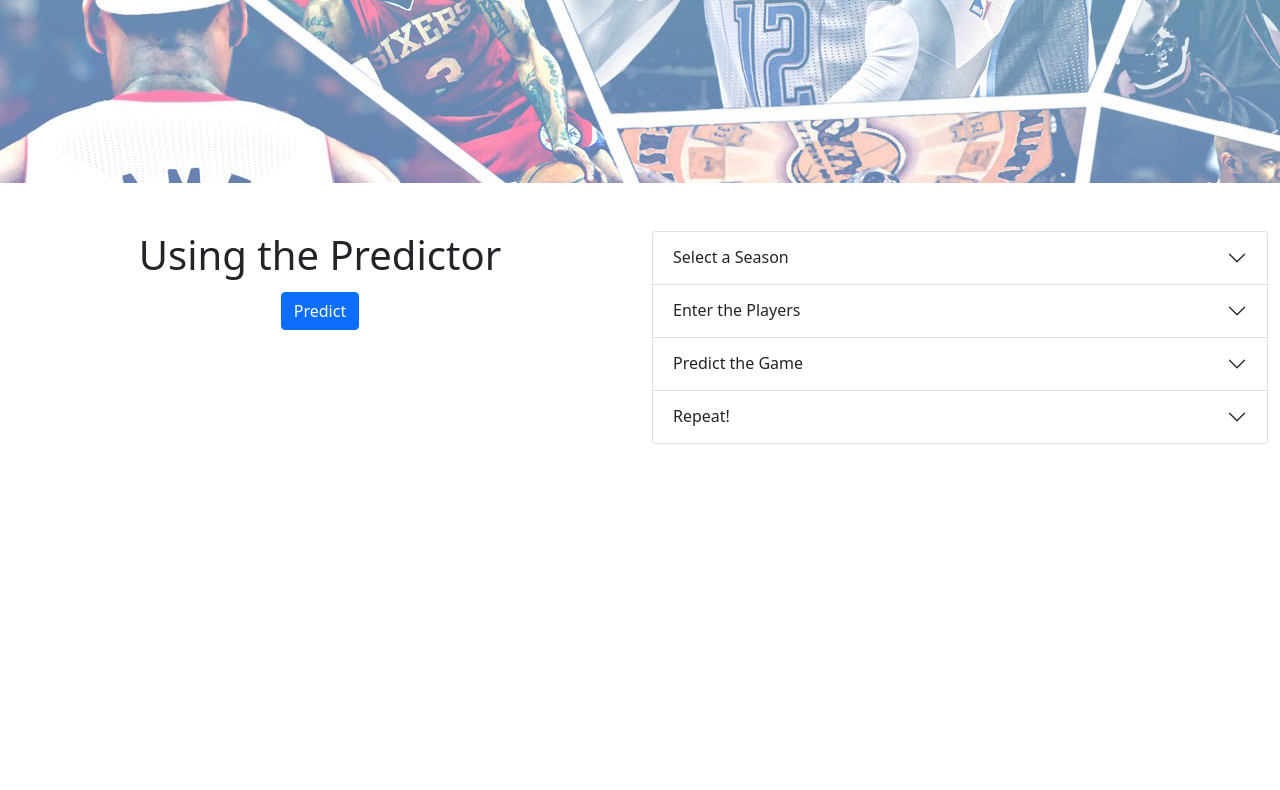
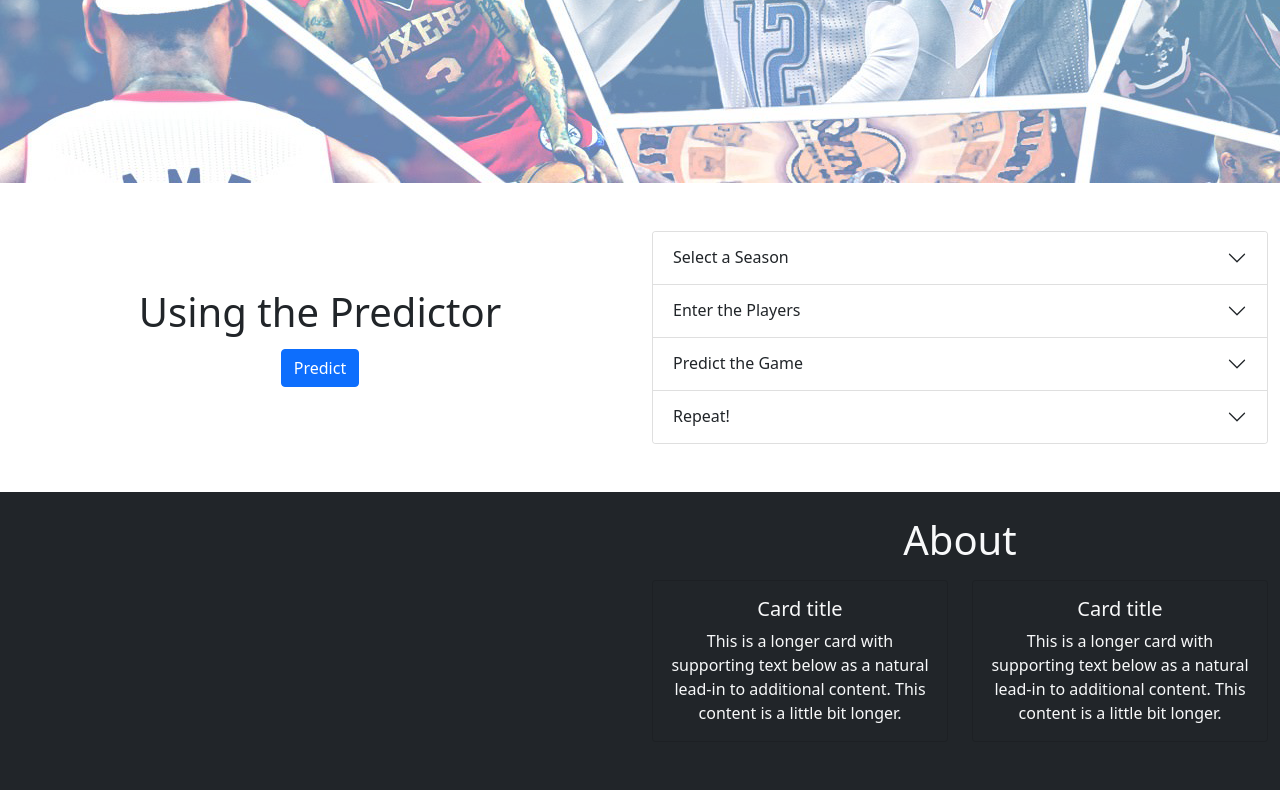
Before and after one commit to ljb135/nba-project-2, a Flask app: template templates/homeBS.html in a window 1280 px wide. Shown: the part 673-1463 px from the top of the page. Before the commit the page ends 1117 px from the top, so only its background shows below. Run offline with Flask 2, Linux system fonts and the light colour scheme; the template is opened without the code that fills it, so the values that code supplies are empty; parts of the project's set-up code (start-up, migrations or seed data) failed here and were passed over; some libraries are stand-ins or nearby versions.

Commit message:
Added About Us section to homepage

```diff
--- a/templates/homeBS.html
+++ b/templates/homeBS.html
@@ -6,7 +6,7 @@
   <div class="row min-vh-100">
     <div class="container-fluid my-auto">
       <center>
-        <h1 class="display-1">Welcome to NBA Predict</h1>
+        <h1 class="display-1"><strong>Welcome to NBA Predict</strong></h1>
         <h2><small>Enter two teams, either real or completely random, to see our model’s prediction for which team would win an NBA game!</small></h2>
         <a href="#body" class="btn btn-primary" style="margin-top: 5px;">Get Started</a>
       </center>
@@ -14,9 +14,9 @@
   </div>
 </div>
 
-<div id="body" class="container-fluid mt-5">
-  <div class="row">
-    <div class="col-md">
+<div id="body" class="container-fluid">
+  <div class="row mt-5 mb-5">
+    <div class="col-md align-self-center">
       <center>
         <h1>Using the Predictor</h1>
         <a href="form" class="btn btn-primary" style="margin-top: 5px;">Predict</a>
@@ -75,8 +75,34 @@
       </div>
     </div>
   </div>
-  <div class="row">
-
+  <div class="row pb-5 text-light bg-dark">
+    <div class="col-md align-self-center">
+    </div>
+    <div class="col-md align-self-center">
+      <center>
+        <div class="row mt-4 mb-2">
+          <h1>About</h1>
+        </div>
+        <div class="row row-cols-1 row-cols-md-2 g-4">
+          <div class="col">
+            <div class="card bg-dark">
+              <div class="card-body">
+                <h5 class="card-title">Card title</h5>
+                <p class="card-text">This is a longer card with supporting text below as a natural lead-in to additional content. This content is a little bit longer.</p>
+              </div>
+            </div>
+          </div>
+          <div class="col">
+            <div class="card bg-dark">
+              <div class="card-body">
+                <h5 class="card-title">Card title</h5>
+                <p class="card-text">This is a longer card with supporting text below as a natural lead-in to additional content. This content is a little bit longer.</p>
+              </div>
+            </div>
+          </div>
+        </div>
+      </center>
+    </div>
   </div>
 </div>
 
```
